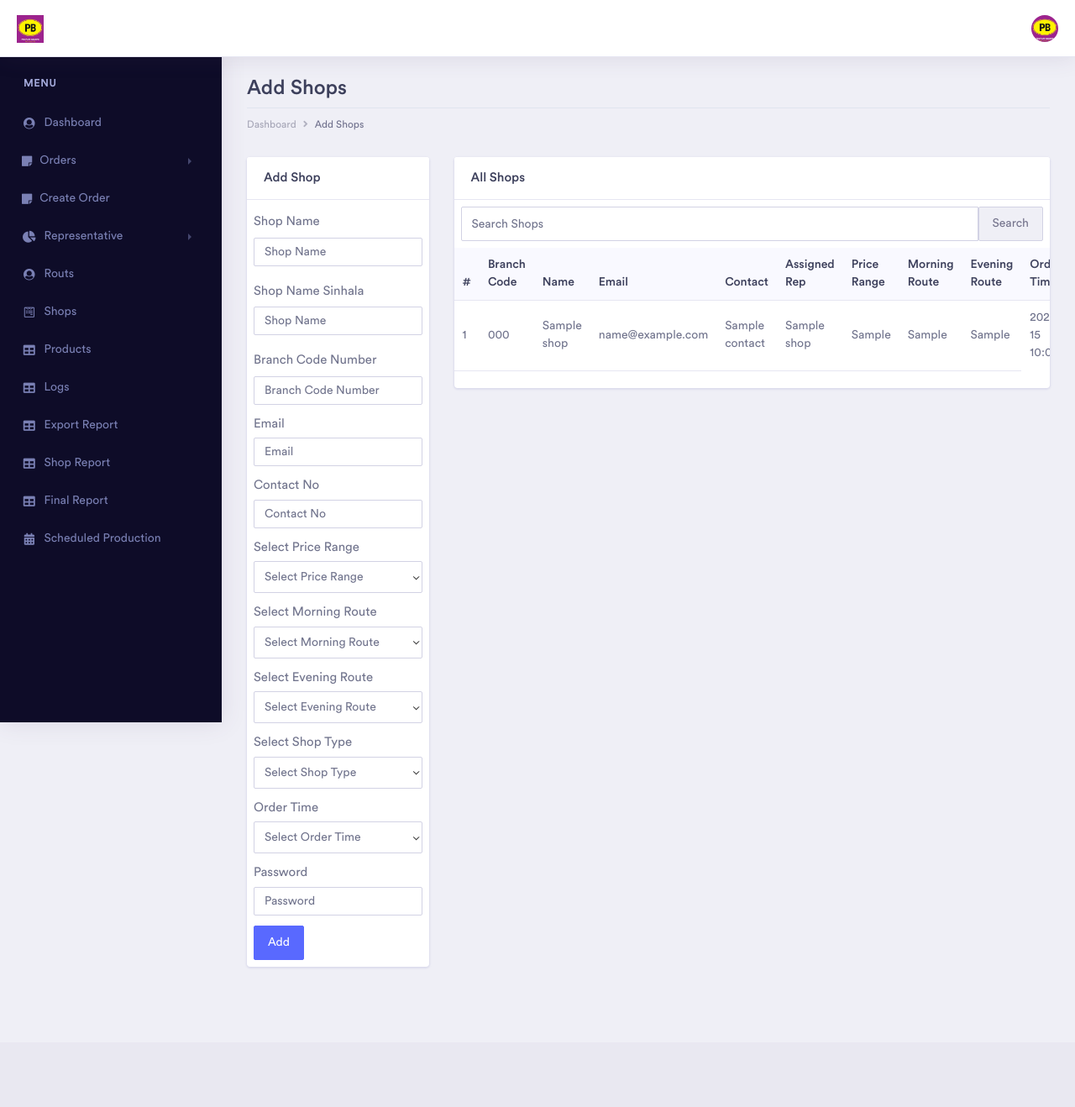
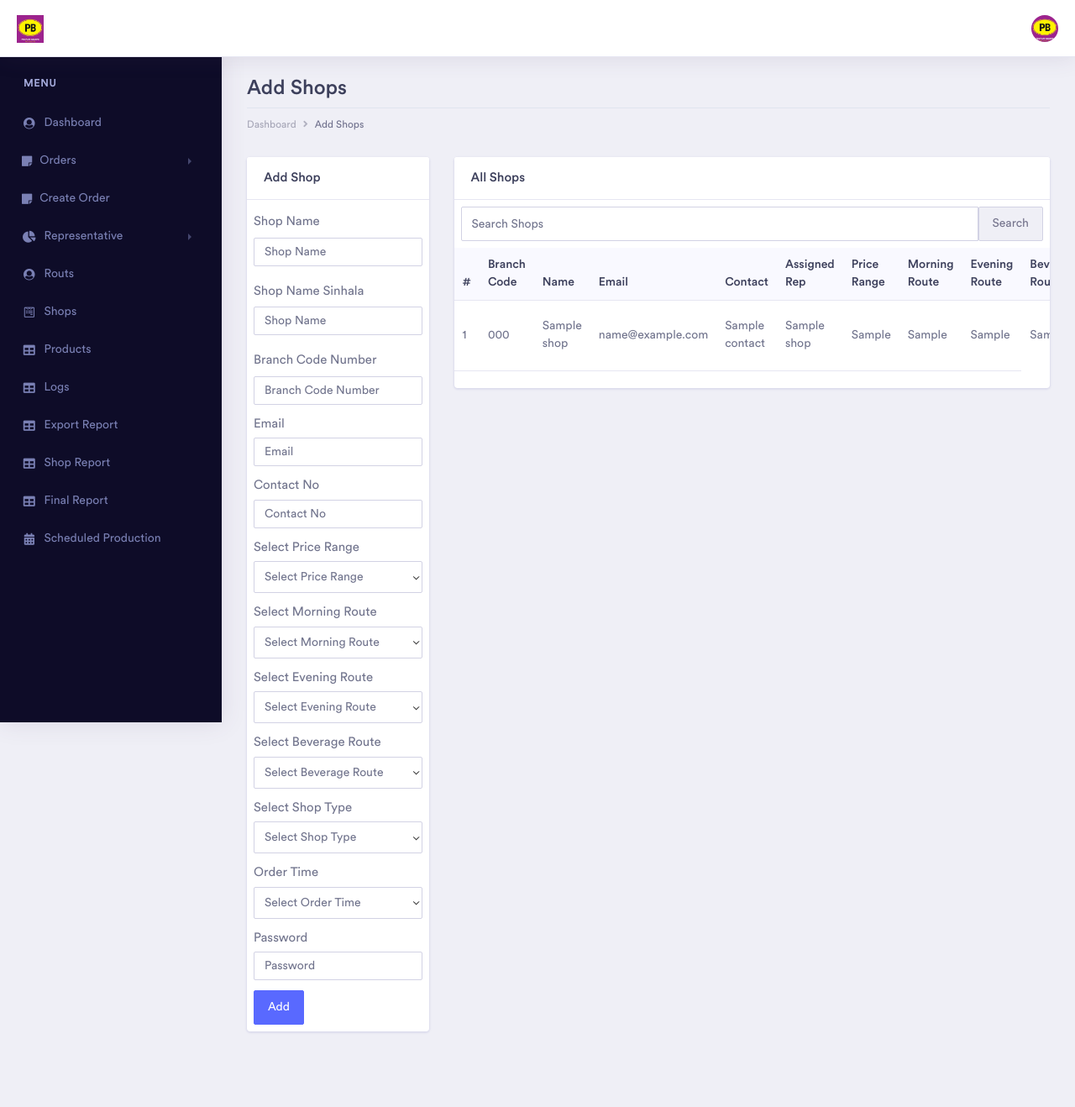
Before and after one commit to das2497/pb_v2, a Laravel app: template resources/views/order-admin/add-shop.blade.php in a window 1280 px wide. Shown: the whole page at 84% size. Before the commit the page ends 1151 px from the top, so only its background shows below. Run offline with Laravel 12, Linux system fonts and the light colour scheme; the template is opened without the code that fills it: most values are stand-ins (such as "Sample title", 1, 10 or a date in 2020); data that the repository does not hold is empty; style sheets or scripts are compiled from the project's sources; some web fonts are replaced.

Commit message:
beverage shop report routes update

```diff
--- a/app/Http/Controllers/OrderAdmin/ShopProcess.php
+++ b/app/Http/Controllers/OrderAdmin/ShopProcess.php
@@ -25,6 +25,7 @@ class ShopProcess extends Controller
 
         $morning_routes = Routes::where('time', '=', 'Morning')->get();
         $evening_routes = Routes::where('time', '=', 'Evening')->get();
+        $beverage_routes = Routes::where('time', '=', 'Beverage')->get();
 
         $shops = null;
 
@@ -44,6 +45,7 @@ class ShopProcess extends Controller
         return view('order-admin.add-shop', [
             'morning_routes' => $morning_routes,
             'evening_routes' => $evening_routes,
+            'beverage_routes' => $beverage_routes,
             'shops' => $shops,
             'date' => $date
         ]);
@@ -70,6 +72,7 @@ class ShopProcess extends Controller
             'order_time' => $request->order_time,
             'morning_route' => $request->morning_route,
             'evening_route' => $request->evening_route,
+            'beverage_route' => $request->beverage_route,
             'type' => $request->type,
         ]);
 
@@ -86,6 +89,7 @@ class ShopProcess extends Controller
         $shop->price_range = $request->price_range;
         $shop->morning_route = $request->morning_route;
         $shop->evening_route = $request->evening_route;
+        $shop->beverage_route = $request->beverage_route;
         $shop->order_time = $request->order_time;
         $shop->type = $request->type;
         $shop->save();
--- a/app/Http/Requests/StoreShopRequest.php
+++ b/app/Http/Requests/StoreShopRequest.php
@@ -17,6 +17,9 @@ class StoreShopRequest extends FormRequest
             'price_range' => 'required',
             'morning_route' => 'required',
             'evening_route' => 'required',
+            // Optional: only shops that actually go out on a beverage route
+            // get one, and only those appear in the Beverage shop report.
+            'beverage_route' => 'nullable|string|max:255',
             'type' => 'required',
             'order_time' => 'required',
             'password' => 'required',
--- a/app/Http/Requests/UpdateShopRequest.php
+++ b/app/Http/Requests/UpdateShopRequest.php
@@ -14,6 +14,9 @@ class UpdateShopRequest extends FormRequest
             'price_range' => 'required|string|max:255',
             'morning_route' => 'required|string|max:255',
             'evening_route' => 'required|string|max:255',
+            // Optional: only shops that actually go out on a beverage route
+            // get one, and only those appear in the Beverage shop report.
+            'beverage_route' => 'nullable|string|max:255',
             'order_time' => 'required|string|max:255',
             'type' => 'required|string|max:255',
         ];
--- a/resources/views/order-admin/add-shop.blade.php
+++ b/resources/views/order-admin/add-shop.blade.php
@@ -67,6 +67,7 @@
                                                     <th class="border-0">Price Range</th>
                                                     <th class="border-0">Morning Route</th>
                                                     <th class="border-0">Evening Route</th>
+                                                    <th class="border-0">Beverage Route</th>
                                                     <th class="border-0">Order Time</th>
                                                     <th class="border-0">Type</th>
                                                 </tr>
@@ -99,6 +100,7 @@
                                                     <td>{{ $shop->price_range }}</td>
                                                     <td>{{ $shop->morning_route }}</td>
                                                     <td>{{ $shop->evening_route }}</td>
+                                                    <td>{{ $shop->beverage_route }}</td>
                                                     <td>{{ $shop->order_time }}</td>
                                                     <td>{{ $shop->type }}</td>
                                                 </tr>
@@ -189,6 +191,16 @@
                                             </select>
                                         </div>
                                         <div class="form-group">
+                                            <label for="sp_route">Select Beverage Route</label>
+                                            <select class="form-control" id="sp_route" name="beverage_route">
+                                                <option value="">Select Beverage Route</option>
+                                                @foreach ($beverage_routes as $beverage_route)
+                                                <option value="{{$beverage_route->name}}">{{$beverage_route->name}}</option>
+                                                @endforeach
+                                                <option value="none">None</option>
+                                            </select>
+                                        </div>
+                                        <div class="form-group">
                                             <label for="sp_shop_type">Select Shop Type</label>
                                             <select class="form-control" id="sp_shop_type" name="type">
                                                 <option value="">Select Shop Type</option>
@@ -249,6 +261,7 @@
                                                     <th class="border-0">Price Range</th>
                                                     <th class="border-0">Morning Route</th>
                                                     <th class="border-0">Evening Route</th>
+                                                    <th class="border-0">Beverage Route</th>
                                                     <th class="border-0">Order Time</th>
                                                     <th class="border-0">Type</th>
                                                     <th class="border-0">Actions</th>
@@ -282,6 +295,7 @@
                                                     <td>{{ $shop->price_range }}</td>
                                                     <td>{{ $shop->morning_route }}</td>
                                                     <td>{{ $shop->evening_route }}</td>
+                                                    <td>{{ $shop->beverage_route }}</td>
                                                     <td>{{ $shop->order_time }}</td>
                                                     <td>{{ $shop->type }}</td>
                                                     <td class="d-inline-flex">
@@ -343,6 +357,16 @@
                                                                             <option value="{{$evening_route->name}}" @selected($shop->evening_route == $evening_route->name )>{{$evening_route->name}}</option>
                                                                             @endforeach
                                                                             <option value="none" @selected($shop->evening_route == 'none' )>None</option>
+                                                                        </select>
+                                                                    </div>
+                                                                    <div class="form-group">
+                                                                        <label for="beverage_route">Beverage Route</label>
+                                                                        <select class="form-control" id="sp_route" name="beverage_route">
+                                                                            <option value="" @selected($shop->beverage_route == '' )>Select Beverage Route</option>
+                                                                            @foreach ($beverage_routes as $beverage_route)
+                                                                            <option value="{{$beverage_route->name}}" @selected($shop->beverage_route == $beverage_route->name )>{{$beverage_route->name}}</option>
+                                                                            @endforeach
+                                                                            <option value="none" @selected($shop->beverage_route == 'none' )>None</option>
                                                                         </select>
                                                                     </div>
                                                                     <div class="form-group">
```
Also changed, not shown: app/Http/Controllers/OrderAdmin/ShopReport.php (+14 -4 lines), app/Models/Shops.php (+7 -0 lines), tests/Feature/OrderAdmin/ShopReportTest.php (+25 -6 lines), database/migrations/2026_11_16_000000_add_beverage_route_to_shops_table.php (added).
